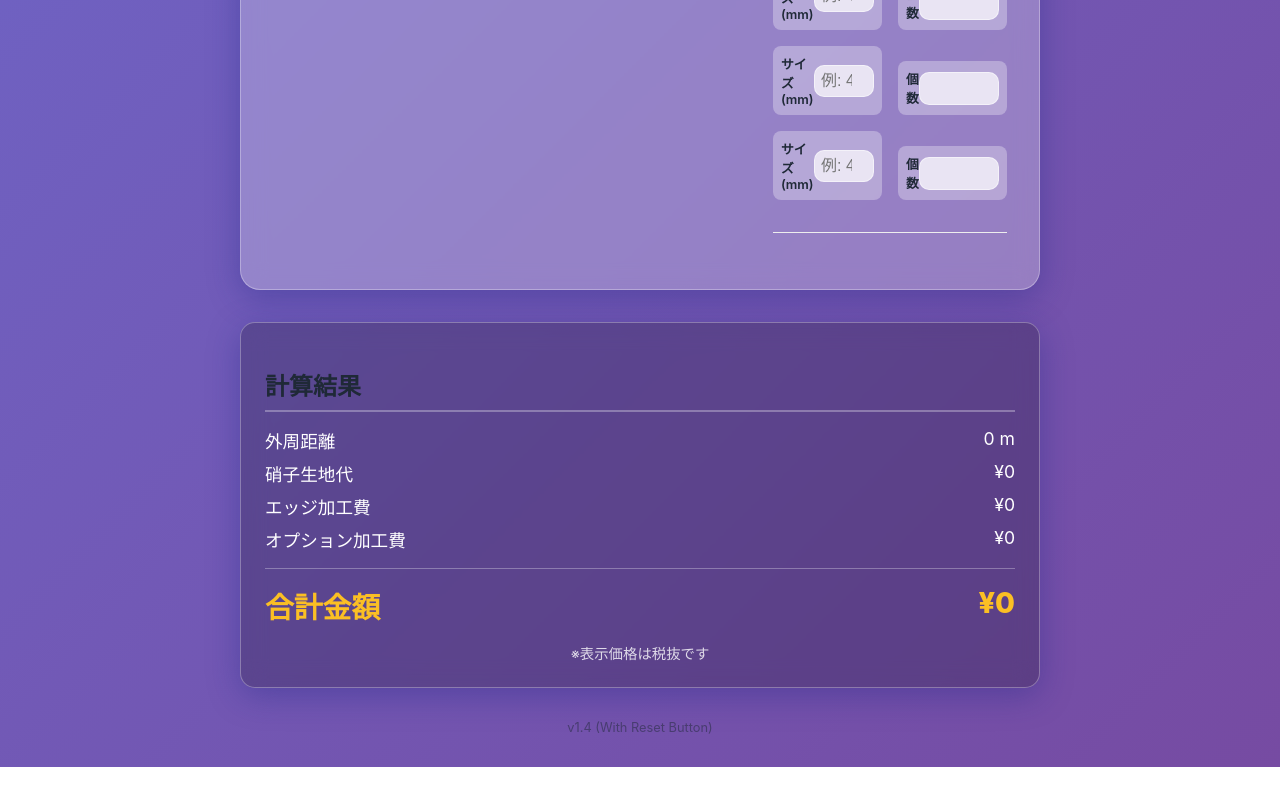
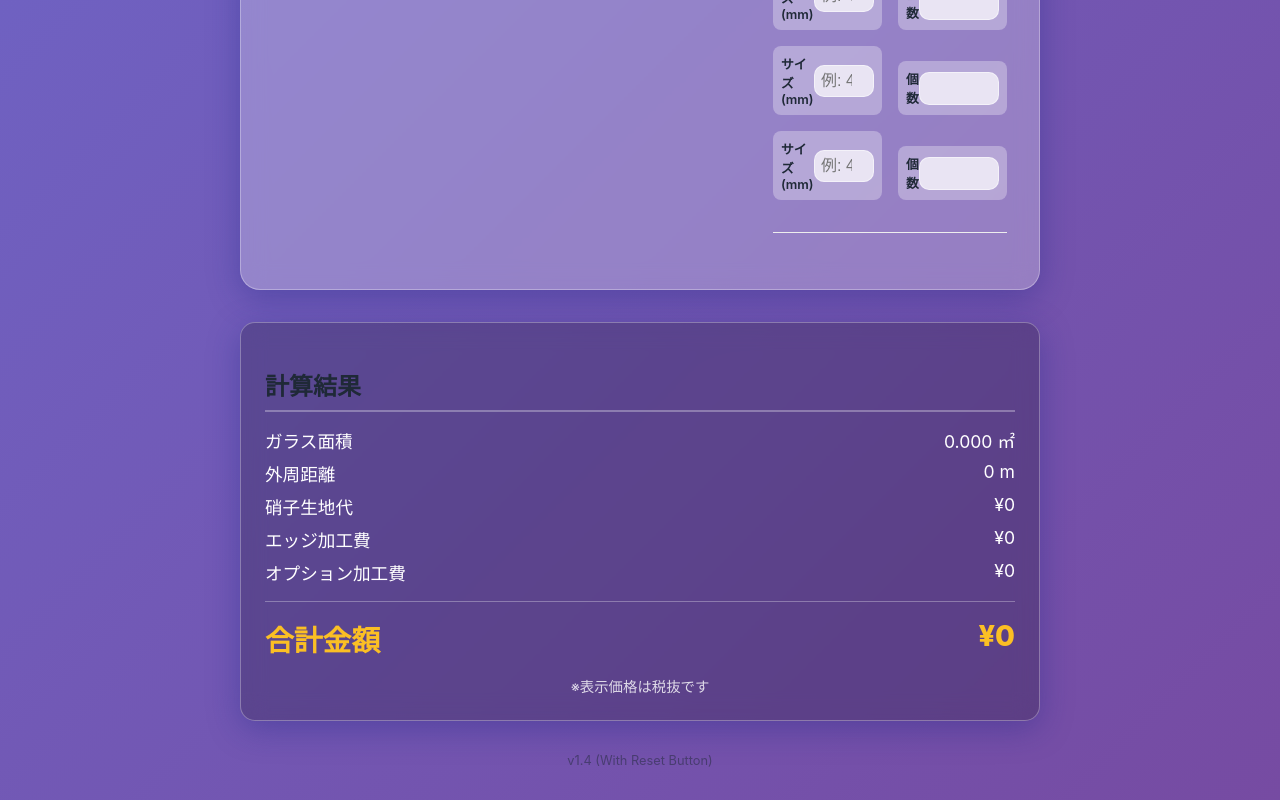
Before and after one commit to tamachan08/glass-cal, a React (Vite) app: page / in a window 1280 px wide. Shown: the part 2691-3491 px from the top of the page. Before the commit the page ends 3458 px from the top, so only its background shows below. Built offline with nearby package versions, Linux system fonts and the light colour scheme.

Commit message:
Feat: Display Glass Area (m2) in results (v1.6)

```diff
--- a/src/components/ResultCard.tsx
+++ b/src/components/ResultCard.tsx
@@ -9,6 +9,10 @@ export const ResultCard: React.FC<ResultCardProps> = ({ result }) => {
     return (
         <div className="glass-card result-box">
             <h2>計算結果</h2>
+            <div className="result-row">
+                <span>ガラス面積</span>
+                <span>{result.areaM2.toFixed(3)} ㎡</span>
+            </div>
             <div className="result-row">
                 <span>外周距離</span>
                 <span>{result.perimeter} m</span>
--- a/src/logic/calculator.ts
+++ b/src/logic/calculator.ts
@@ -181,8 +181,10 @@ export const calculateTotal = (
 
     const total = edgeFee + optionFee + glassCost;
     const roundedTotal = Math.ceil(total / 10) * 10;
+    const areaM2 = (dimensions.width * dimensions.height) / 1_000_000;
 
     return {
+        areaM2,
         perimeter,
         edgeFee,
         optionFee,
--- a/src/types.ts
+++ b/src/types.ts
@@ -67,6 +67,7 @@ export interface ProcessingOptions {
 }
 
 export interface CalculationResult {
+  areaM2: number; // square meters
   perimeter: number; // meters
   edgeFee: number;
   optionFee: number;
```
Also changed, not shown: verify_result_final.txt (deleted).
